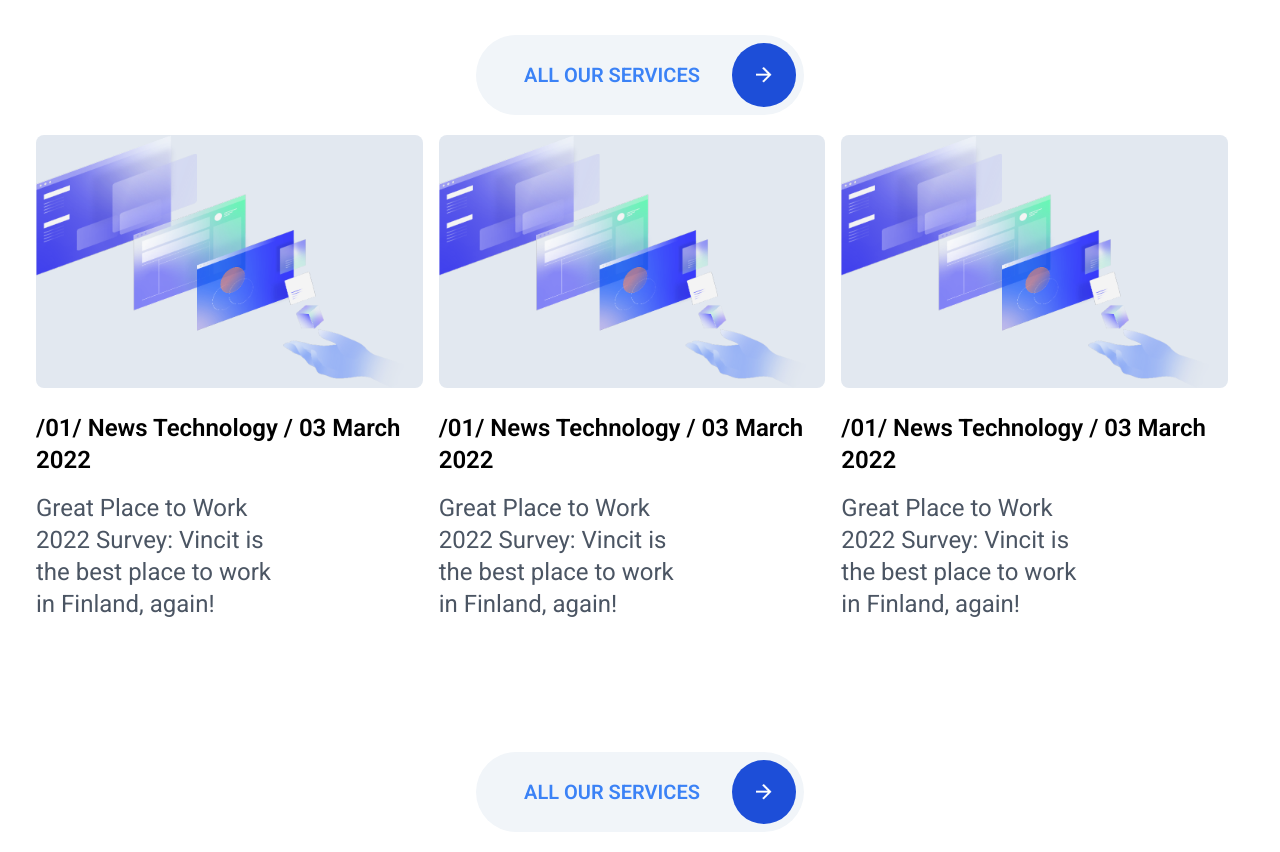
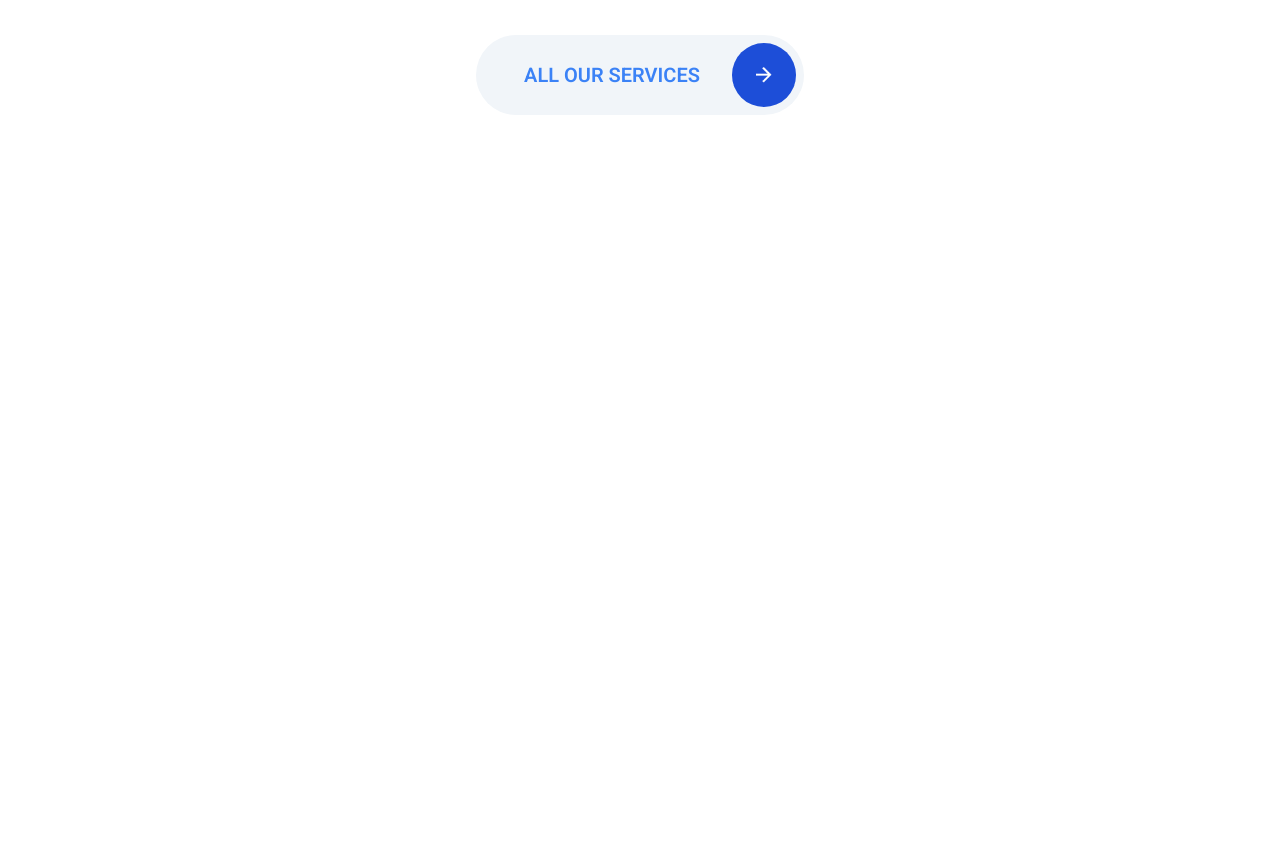
Before and after one commit to primathonacademy/august-batch-live-project-, a React (Vite) app: page / in a window 1280 px wide. Shown: the part 1440-2292 px from the top of the page. After the commit the page ends 1575 px from the top, so only its background shows below. Built offline with nearby package versions, Linux system fonts and the light colour scheme; a web font is replaced by a local one.

Commit message:
[Feature]: Add Routing and navigate path

```diff
--- a/src/pages/homepage/NewsCards.jsx
+++ b/src/pages/homepage/NewsCards.jsx
@@ -4,7 +4,7 @@ function NewsCards() {
     return (
         <div className="flex overflow-x-auto lg:overflow-hidden lg:scrollbar-hide gap-4 w-full md:px-0">
             <div className="w-full flex sm:px-4">
-                <div className="flex flex-no-wrap w-auto sm: md:px-0 xl:px-5 lg:px-5 3xl:px-6">
+                <div className="flex flex-no-wrap w-auto sm: md:px-0 xl:px-5  3xl:px-6">
                     <div className="w-full mr-4">
                         <div className="w-56 lg:w-auto md:w-full">
                             <img src={NewsCard} alt="Newscard" className=" w-full rounded-lg bg-slate-200" />
--- a/src/pages/homepage/index.jsx
+++ b/src/pages/homepage/index.jsx
@@ -1,13 +1,10 @@
 import ArtSection from './ArtSection';
-import NewsCards from './NewsCards';
-import ServiceBtn from './ServiceBtn';
 
 function Homepage() {
     return (
         <div>
             <ArtSection />
-            <NewsCards />
-            <ServiceBtn />
+
         </div>
     );
 }
```
